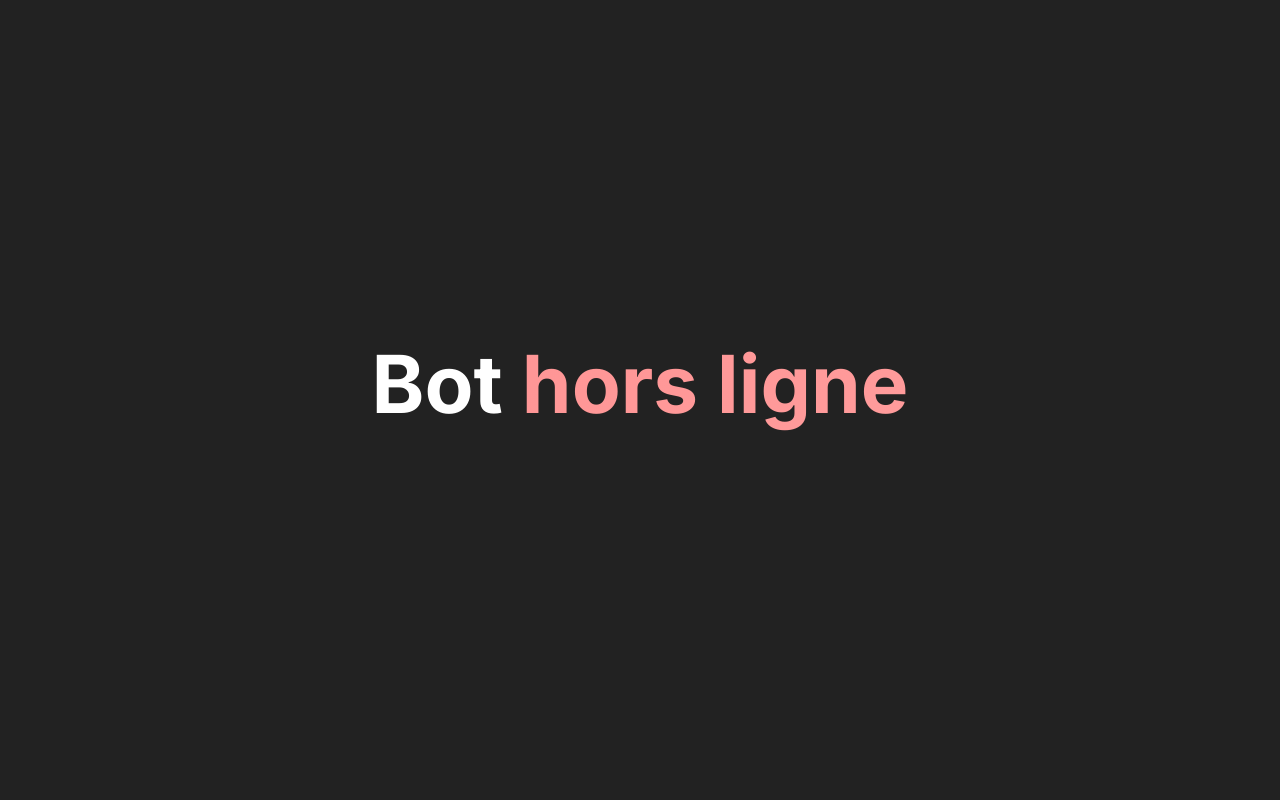
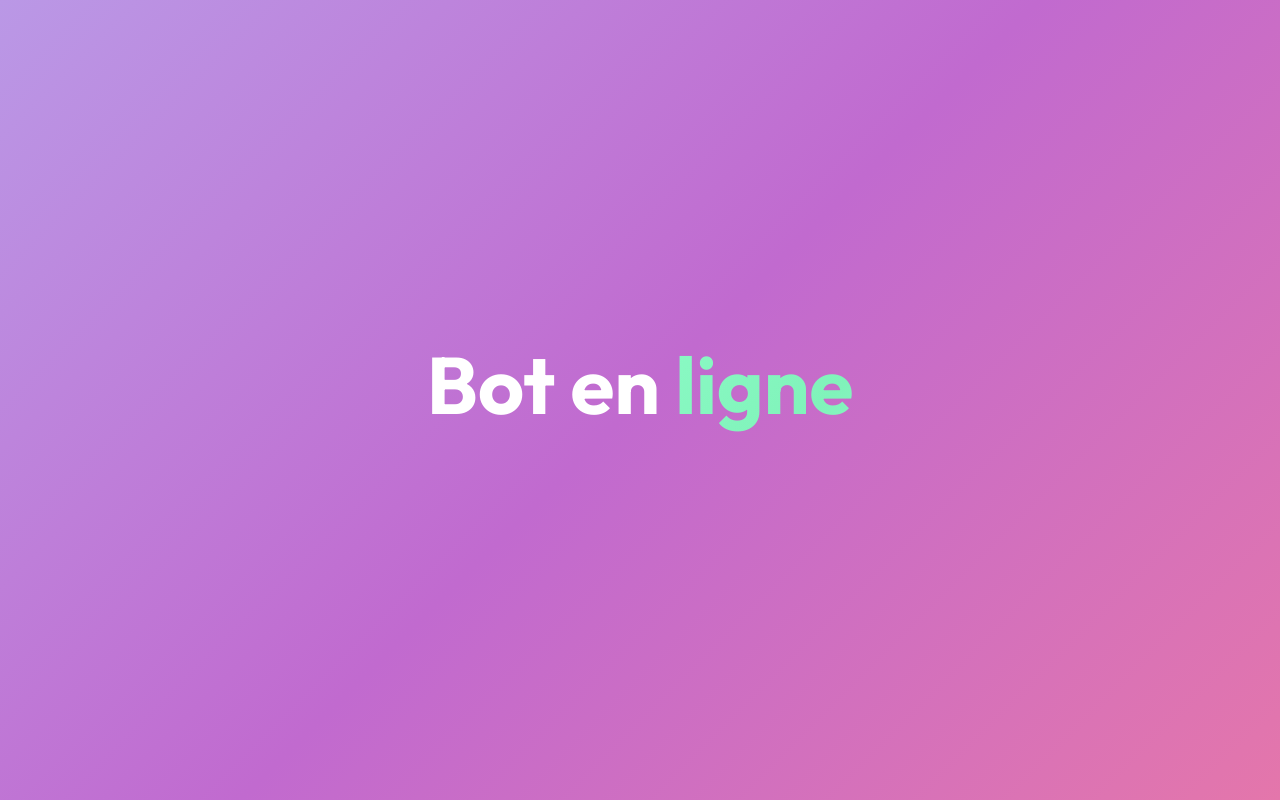
Before and after one commit to 20syldev/WrkIT, a website: page public/index.html in a window 1280 px wide. Drawn offline with Linux system fonts and the light colour scheme.

Commit message:
MEDIUM: public: Move static assets and update font to Outfit

```diff
--- a/erreur.html
+++ b/public/index.html
@@ -4,13 +4,15 @@
     <meta charset="UTF-8"/>
     <meta name="viewport" content="width=device-width, initial-scale=1.0"/>
     <meta http-equiv="X-UA-Compatible" content="ie=edge"/>
-    <title>WrkIT est hors ligne</title>
-    <link rel="stylesheet" href="https://fonts.googleapis.com/css2?family=Inter:wght@400;500;700&display=swap"/>
+    <title>WrkIT est en ligne !</title>
+    <link rel="stylesheet" href="https://fonts.googleapis.com/css2?family=Outfit:wght@400;500;700&display=swap"/>
     <link rel="icon shortcut" href="src/wrkit.png"/>
     <style>
         body {
-            font-family: 'Inter', sans-serif;
-            background: #222;
+            font-family: 'Outfit', sans-serif;
+            background: linear-gradient(135deg, #ba98e6, #c16acf, #e476ab);
+            background-repeat: no-repeat;
+            background-size: 100%;
             color: #fff;
             height: 100vh;
             padding: 0;
@@ -25,11 +27,11 @@
         }
         h1 span {
             color: transparent;
-            background: linear-gradient(135deg, #ff9393, #ff9c9c, #ff9a9a);
+            background: linear-gradient(135deg, #93ffcd, #80f3ba, #b9ffea);
             background-size: 300% 300%;
             background-clip: text;
             animation: gradient 5s linear infinite;
-        }
+        }npm
         ::-webkit-scrollbar { display: none; }
 
         @keyframes gradient {
@@ -42,6 +44,6 @@
     </style>
 </head>
 <body>
-    <h1>Bot <span>hors ligne</span></h1>
+    <h1>Bot en <span>ligne</span></h1>
 </body>
 </html>
```
Also changed, not shown: public/erreur.html (renamed from index.html, +6 -8 lines), public/src/wrkit.png (renamed from src/wrkit.png).
